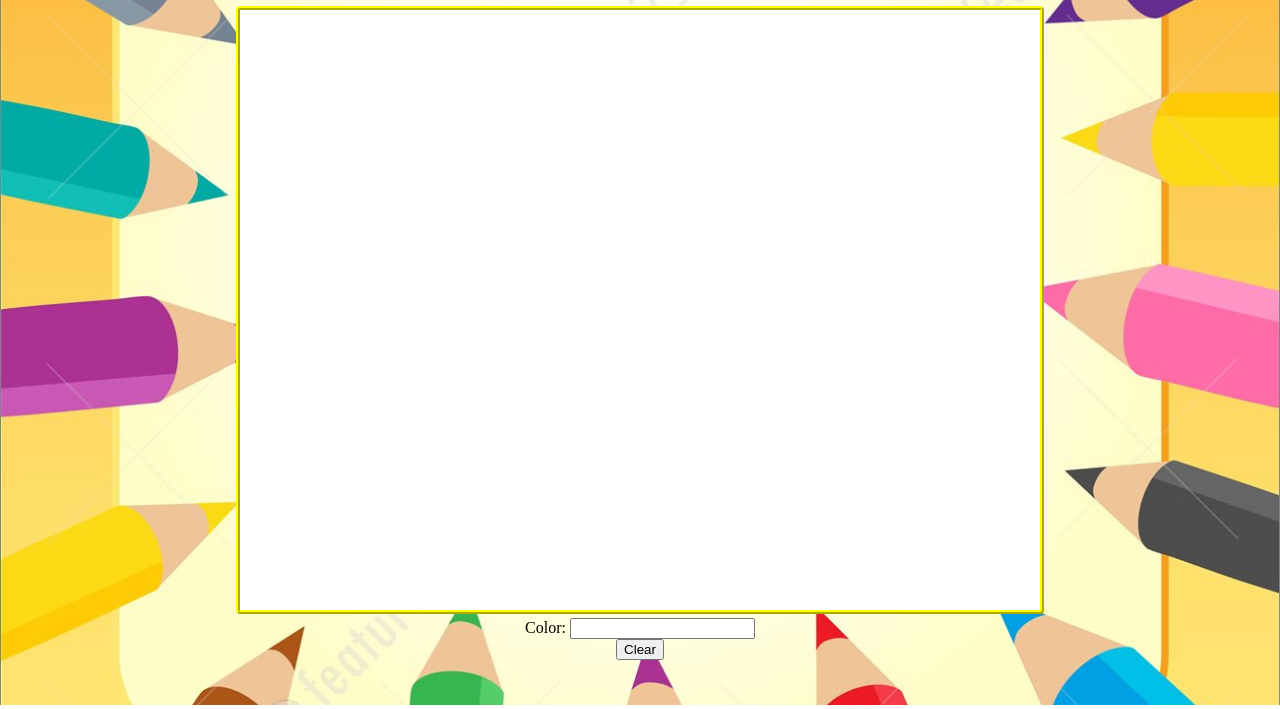
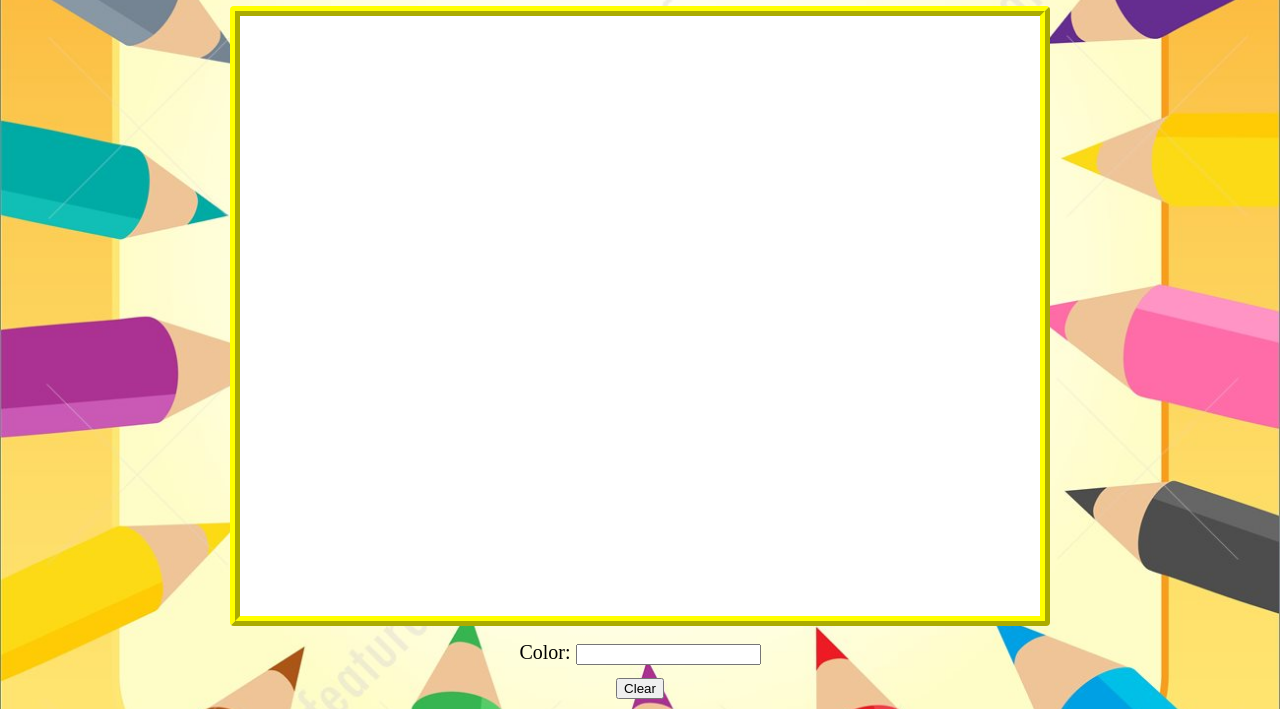
Before and after one commit to Profleide/ADV_C81-CanvasBolinha--Karina, a plain HTML site: page index.html in a window 1280 px wide. Shown: the part 95-804 px from the top of the page. Drawn offline with Linux system fonts and the light colour scheme.

Commit message:
Update style.css

```diff
--- a/style.css
+++ b/style.css
@@ -3,6 +3,7 @@
     background-image: url("bg1.jpg");
     background-position: center;
     background-size: cover;
+    font-size: 20px;
 }
 
 h1 {
@@ -11,9 +12,13 @@ h1 {
 }
 
 #myCanvas {
-    border-width: 4px;
+    border-width: 10px;
     border-radius: 4px;
     border-color: yellow;
     border-style: ridge;
     background-color: #fff;
 }
+
+div {
+    margin: 10px;
+}
```
